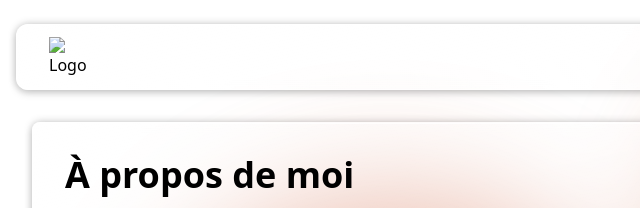
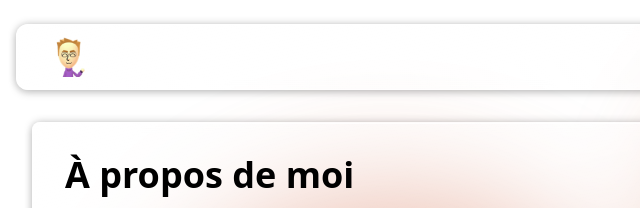
Before and after one commit to Darlit0/portfolio, a website: page propos.html in a window 1280 px wide. Shown: the top 208 px of the page, 0-640 px from the left. Drawn offline with nearby package versions, Linux system fonts and the light colour scheme.

Commit message:
bug corrigé pour le logo dans la navbar sur la page à propos

```diff
--- a/propos.html
+++ b/propos.html
@@ -40,7 +40,7 @@
   <div class="px-4 sm:px-6 lg:px-8 relative z-10">
     <div class="flex justify-between items-center h-16">
       <a href="index.html" class="flex-shrink-0 relative z-10 hover:opacity-80 transition-opacity duration-200">
-        <img src="src/Maxime_mii.png" alt="Logo" class="h-10 w-10 cursor-pointer">
+        <img src="src/Maxime_mii.webp" alt="Logo" class="h-10 w-10 cursor-pointer">
       </a>
 
       <!-- Navigation directe -->
```
